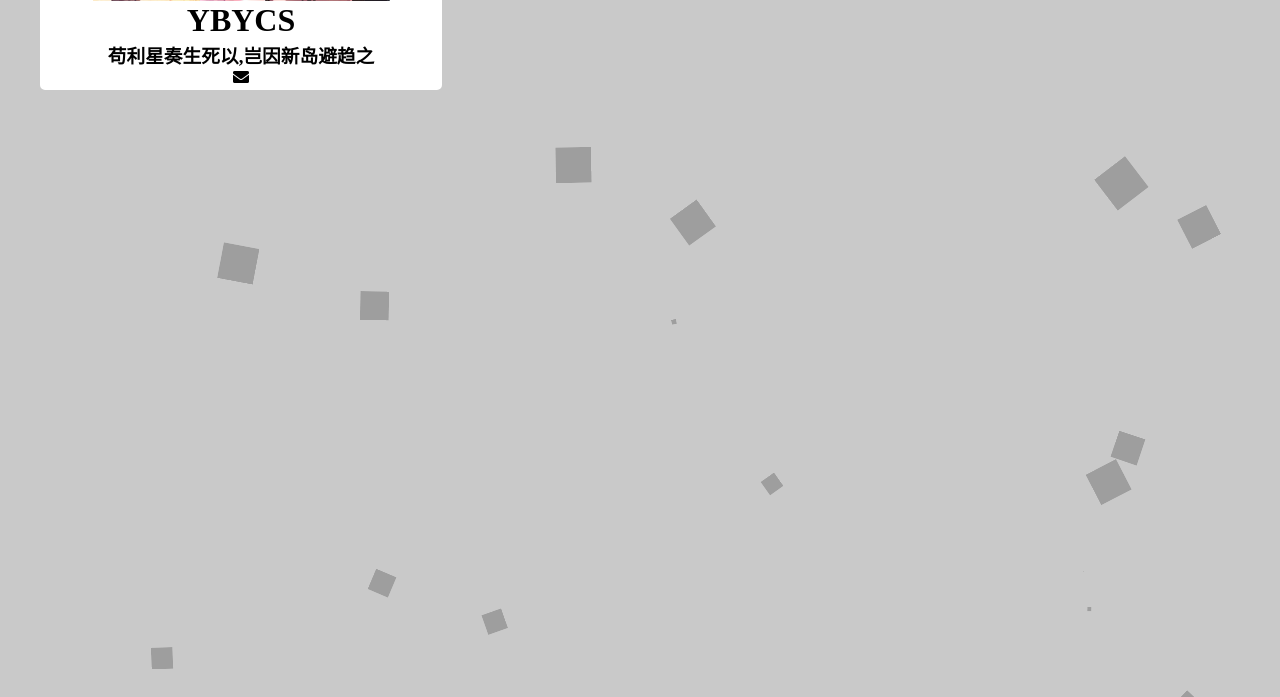
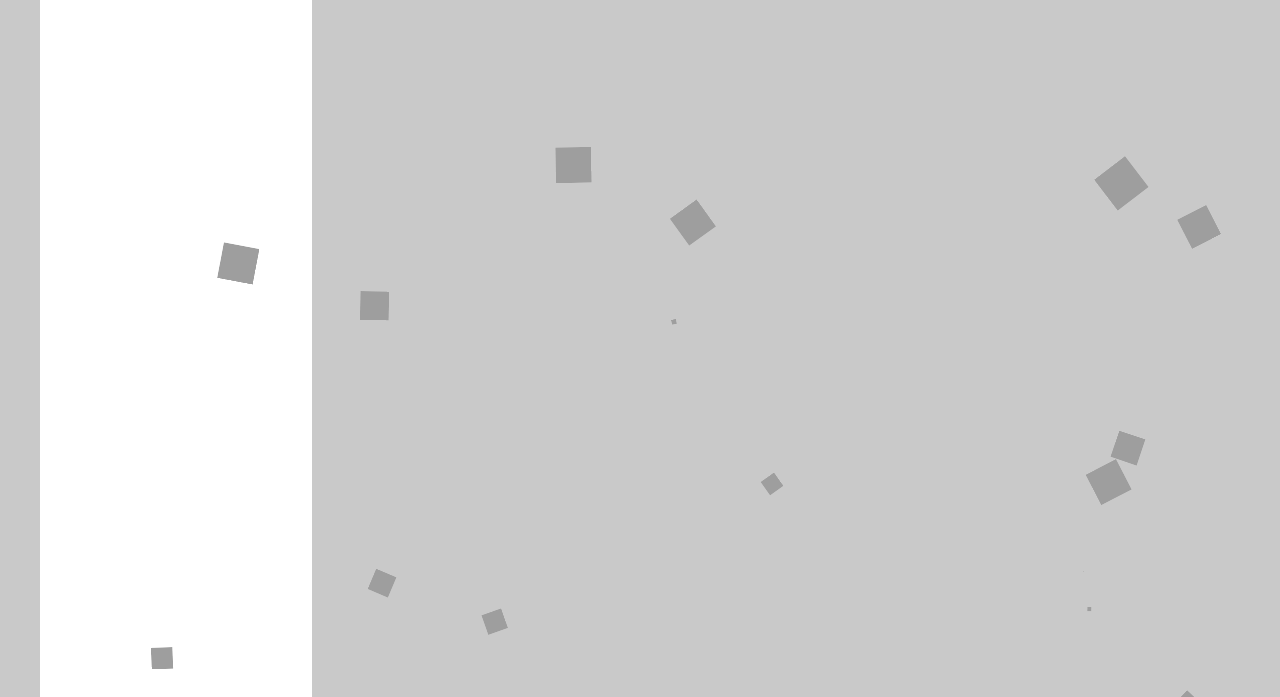
Before and after one commit to YBYCS/YBYCS.github.io, a PHP site: page /Article.html in a window 1280 px wide. Shown: the part 229-926 px from the top of the page. Run offline with PHP 8.4, Linux system fonts and the light colour scheme; some libraries are stand-ins or nearby versions.

Commit message:
基本实现页面跳转功能，但是还需要跳转跳转位置跳转。

```diff
--- a/Article.html
+++ b/Article.html
@@ -9,7 +9,7 @@
     <script src="https://apps.bdimg.com/libs/jquery/2.1.4/jquery.min.js">
     </script>
     <link rel="stylesheet" type="text/css" href="../baselayout.css">
-    <link rel="stylesheet" type="text/css" href="https://use.fontawesome.com/releases/v5.15.2/css/all.css">
+    <!-- <link rel="stylesheet" type="text/css" href="https://use.fontawesome.com/releases/v5.15.2/css/all.css"> -->
     <script>
         $(".article-url").removeAttr("href");
     </script>
@@ -92,7 +92,7 @@
                 <div id="page-content">
                     <!-- 左界面 -->
                     <div id="page-left-container">
-                        <div id="showmyself">
+                        <!-- <div id="showmyself">
 
                             <img src="../img/Himeno Sena.jpg" width="75%" />
                             <h1 style="margin: 1px;">YBYCS</h1>
@@ -102,13 +102,23 @@
                                 href="mailto:1738146845@qq.com">
                                 <i class="fas fa-envelope"></i>
                             </a>
-                        </div>
+                        </div> -->
+                        <!-- 文章导航 -->
+                        <aside class="sidebar">
+                            <nav>
+                                <ul id="outlineUlHead">
+
+
+                                </ul>
+                            </nav>
+                        </aside>
+
                     </div>
                     <!-- 右界面 -->
                     <div id="page-right-container">
                         <div class="article-container">
                             <div id="article-more">
-                                <iframe id="if" style="width:100%;height: 100%;" scrolling="no"
+                                <iframe name="article" id="if" style="width:100%;height: 100%;" scrolling="no"
                                     frameborder="0"></iframe>
                             </div>
 
@@ -129,6 +139,53 @@
         iframe.src = www;
         iframe.onload = function () {
             content.style.height = iframe.contentWindow.document.body.scrollHeight + "px";
+            // get the document inside the iframe
+            var doc = iframe.contentDocument;
+            //get all the h1, h2 and h3 elements
+            var headers = doc.querySelectorAll('h1, h2, h3,h4,h5,h6');
+            var i = 0;
+            headers.forEach(function (header) {
+                // generate a unique id for the header
+                var id = "titleIndex" + i;
+                //建立锚点
+                var an = document.createElement("a");
+                an.setAttribute("href", "#" + id);
+                an.classList.add("headerAnchor");
+                header.appendChild(an);
+                header.setAttribute("id", id);
+                var li = document.createElement("li");
+                var a = document.createElement("a");
+                a.href = doc.location.href + "#titleIndex" + i;
+                a.target = "article"
+                a.innerHTML = header.innerHTML;
+                a.classList.add("toc");
+                switch (header.tagName) {
+                    case "H1":
+                        a.classList.add("toch1");
+                        break;
+                    case "H2":
+                        a.classList.add("toch2");
+                        break;
+                    case "H3":
+                        a.classList.add("toch3");
+                        break;
+                    case "H4":
+                        a.classList.add("toch4");
+                        break;
+                    case "H5":
+                        a.classList.add("toch5");
+                        break;
+                    case "H6":
+                        a.classList.add("toch6");
+                        break;
+                }
+                li.appendChild(a);
+                document.getElementById("outlineUlHead").appendChild(li);
+                i++;
+            });
+            //            var anchorElement = doc.getElementById("titleIndex4");
+            //          console.log(doc);
+            //        anchorElement.scrollIntoView();
         }
     </script>
 </body>
--- a/baselayout.css
+++ b/baselayout.css
@@ -112,12 +112,103 @@
 	padding: 0px 5px;
 }
 
+#nav {
+	display: flex;
+	flex-direction: column;
+	align-items: left;
+	margin: 0px;
+}
+
+.toc {
+	color: black;
+	font-weight: 600;
+	display: block;
+	padding: .2rem .5rem;
+	text-decoration: none;
+	margin-right: 8px;
+}
+
+.sidebar {
+	overflow-y: auto;
+	display: flex;
+	flex-direction: column;
+	align-items: left;
+	margin: 0px;
+	margin-bottom: 5px;
+	border: 3px solid #ffffff;
+	border-radius: 5px;
+	background-color: #ffffff;
+	height: 100%;
+	width: 20%;
+	padding: 0px 5px;
+	position:fixed;
+}
+
+.sidebar::-webkit-scrollbar {
+	width: 8px
+}
+
+.sidebar::-webkit-scrollbar-track {
+	background-color: #bcdbcd
+}
+
+.sidebar::-webkit-scrollbar-thumb {
+	background-color: #3eaf7c
+}
+
+
+
+.outlineUl {
+	overflow: hidden;
+	margin-bottom: .75rem;
+	padding: 0;
+	margin: 0;
+	list-style-type: none;
+	line-height: 1.7;
+	margin-block-start: 0px;
+	margin-block-end: 0px;
+	display: block;
+	padding-inline-start: 20px;
+}
+.headerAnchor{
+	font-size: .85em;
+	float: left;
+	margin-left: -.87em;
+	padding-right: .23em;
+	margin-top: .125em;
+	opacity: 0;
+	-webkit-user-select: none;
+	-moz-user-select: none;
+	user-select: none;
+}
+#outlineUlHead {
+	overflow: hidden;
+	margin-bottom: .75rem;
+	padding: 0;
+	margin: 0;
+	list-style-type: none;
+	line-height: 1.7;
+	margin-block-start: 0px;
+	margin-block-end: 0px;
+	display: block;
+	padding-inline-start: 5px;
+}
+
+.active {
+
+	font-weight: 600;
+	color: #3eaf7c;
+	border-left: 2px solid #3eaf7c;
+	background-color: rgb(211, 232, 180);
+}
+
+
 .quote {
 	text-decoration: none;
 	color: #a4a4a4;
 }
 
-.article-lead {}
+
 
 .pageSelectContainer {
 	/* width: 100%; */
--- a/deala.css
+++ /dev/null
@@ -1,3 +0,0 @@
-a {
-    target: _blank;
-}
```
Also changed, not shown: img/Himeno Sena.jpg, img/Himeno Sena1.jpg (added), 3 other files.
